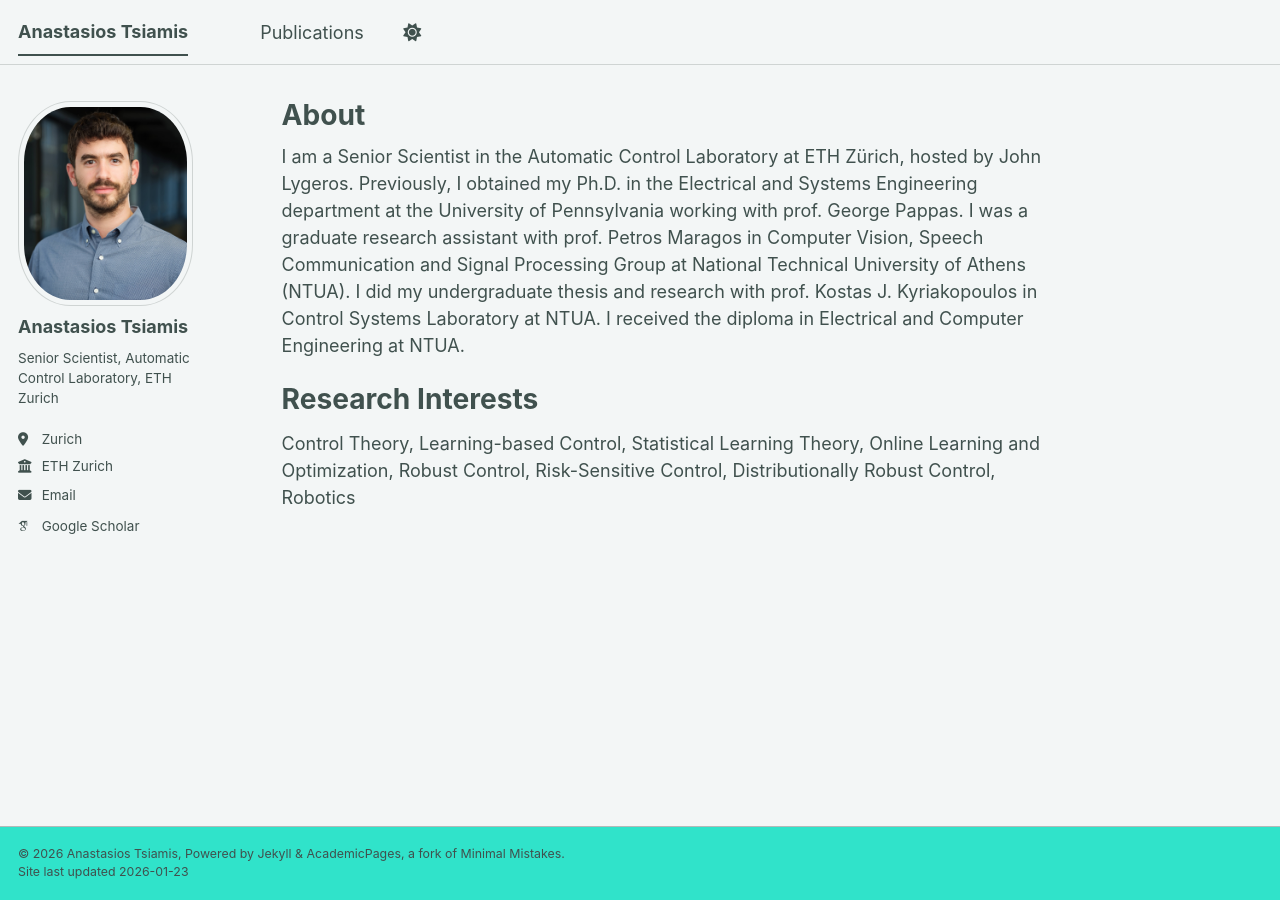
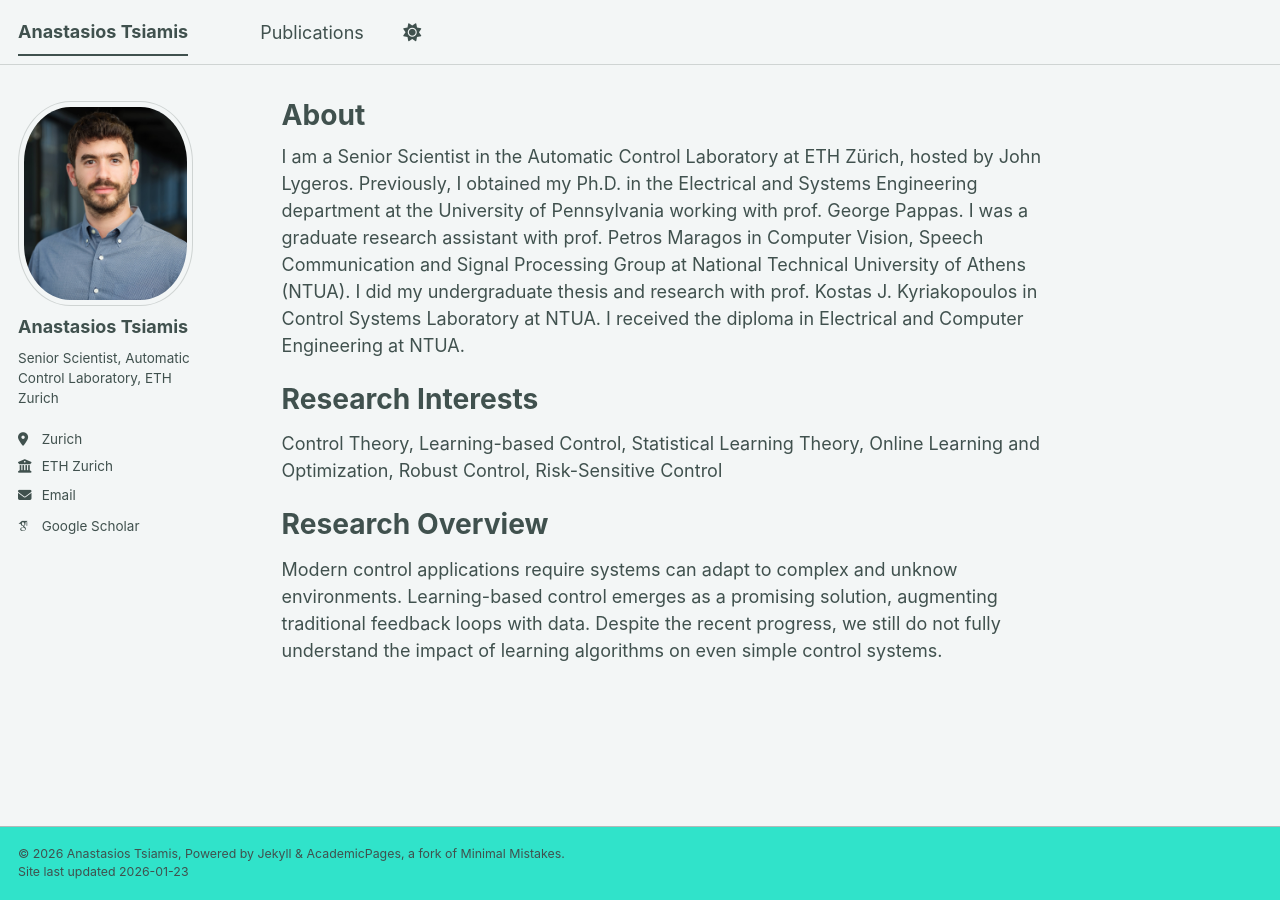
Before and after one commit to antsiamis/antsiamis.github.io, a Jekyll site: the page built from _pages/about.md, in a window 1280 px wide. Built offline with Jekyll 4.4.1, drawn with Linux system fonts in a browser that asks for light colours; some web fonts are replaced; a script bundle is joined from its source files by our own code; library files that are not in the unit come from our copies.

Commit message:
Update about.md

```diff
--- a/_pages/about.md
+++ b/_pages/about.md
@@ -11,4 +11,8 @@
 
 Research Interests
 ======
-Control Theory, Learning-based Control, Statistical Learning Theory, Online Learning and Optimization, Robust Control, Risk-Sensitive Control, Distributionally Robust Control, Robotics
+Control Theory, Learning-based Control, Statistical Learning Theory, Online Learning and Optimization, Robust Control, Risk-Sensitive Control
+
+Research Overview
+======
+Modern control applications require systems can adapt to complex and unknow environments. Learning-based control emerges as a promising solution, augmenting traditional feedback loops with data. Despite the recent progress, we still do not fully understand the impact of learning algorithms on even simple control systems.
```
